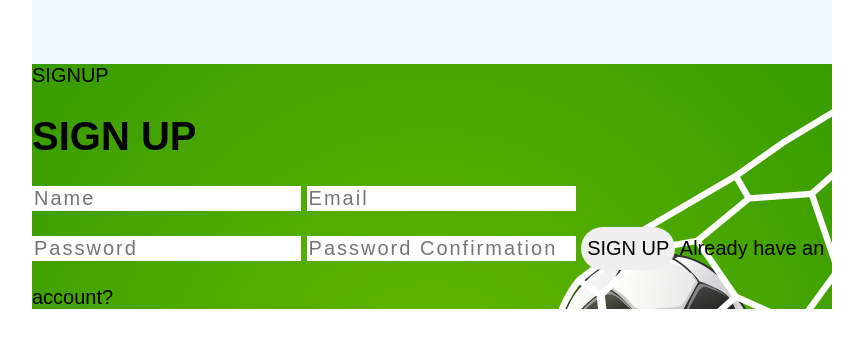
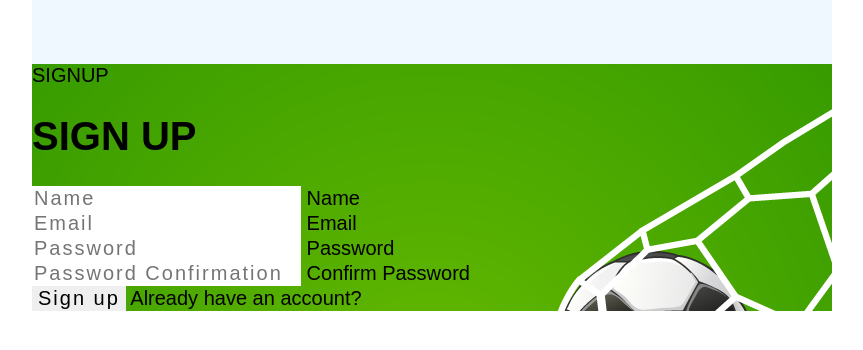
Before and after one commit to Winter-Hackathon-teamG/TeamG_Chatapp, a Flask app: template templates/registration/signup.html in a window 1280 px wide. Shown: the top 350 px of the page, without its empty margins (208-1071 px from the left). Run offline with Flask 2, Linux system fonts and the light colour scheme; the template is opened without the code that fills it, so the values that code supplies are empty; some web fonts are replaced.

Commit message:
rewrite signup html

```diff
--- a/templates/registration/signup.html
+++ b/templates/registration/signup.html
@@ -6,18 +6,27 @@
   <div class="registration-wrapper signup">
     <div class="registration-main signup-main">
       SIGNUP
-      <div class="half-circle pink">
-        <form class="registration-form" method="post">
+      <div class="form">
+        <form class="registration-form signup" method="post">
           <h1 class="registration-title">SIGN UP</h1>
-          <input type="text" placeholder="Name" name="name" />
-          <input type="text" placeholder="Email" name="email" />
-          <input type="password" placeholder="Password" name="password1" />
-          <input
-            type="password"
-            placeholder="Password Confirmation"
-            name="password2"
-          />
-          <button class="pink">SIGN UP</button>
+          <div class="inputContainer">
+            <input type="text" class="input" placeholder="Name" name="name" />
+            <label for="" class="label">Name</label>
+          </div>
+          <div class="inputContainer">
+            <input type="text" class="input" placeholder="Email" name="email" />
+            <label for="" class="label">Email</label>
+          </div>
+          <div class="inputContainer">
+            <input type="password" class="input" placeholder="Password" name="password1" />
+            <label for="" class="label">Password</label>
+          </div>
+          <div class="inputContainer">
+            <input type="password" class="input" placeholder="Password Confirmation" name="password2" />
+            <label for="" class="label">Confirm Password</label>
+          </div>
+          <input type="submit" class="submitBtn" value="Sign up">
+          {# <button class="pink">SIGN UP</button> #}
           {#
           {% with messages = get_flashed_messages() %}
             {% if messages %}
```
